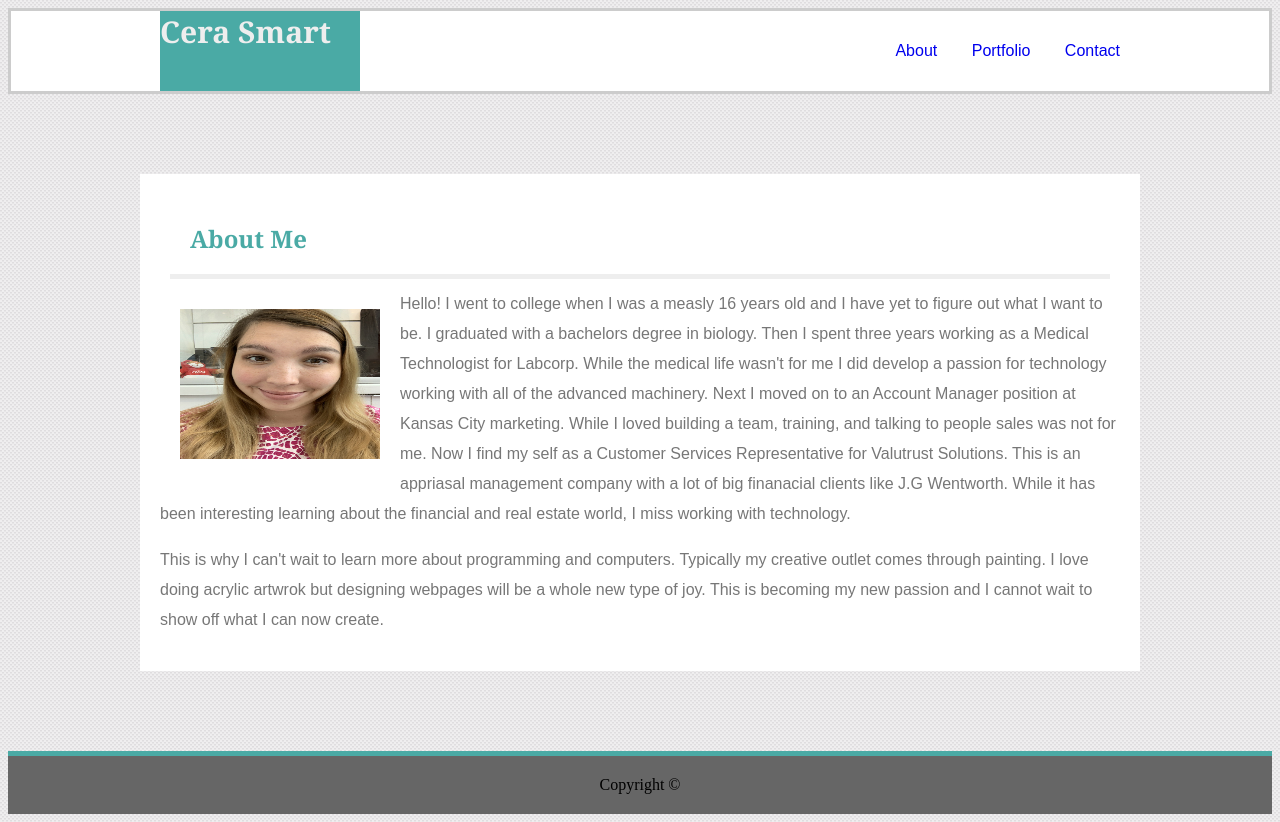
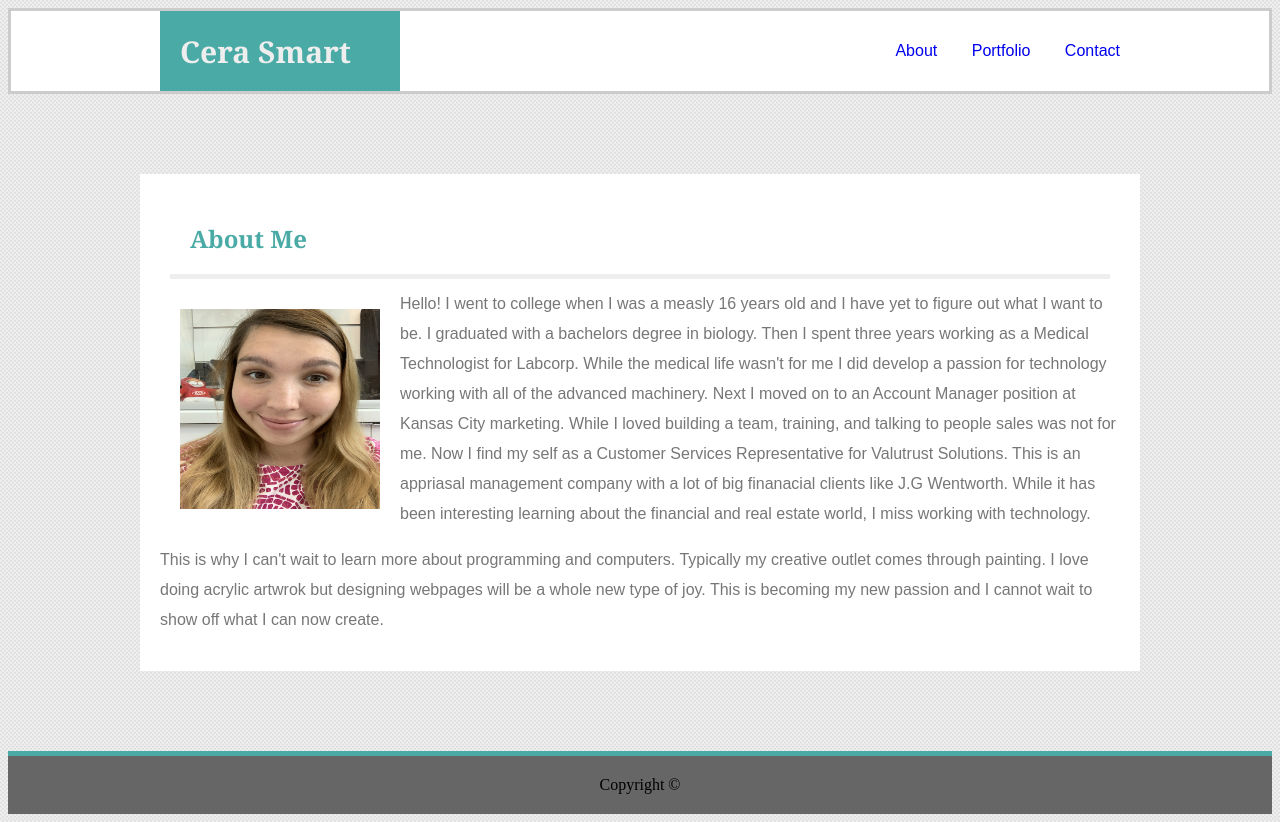
Before and after one commit to cmsmart2/Basic-Portfolio, a plain HTML site: page index.html in a window 1280 px wide. Drawn offline with Linux system fonts and the light colour scheme.

Commit message:
Fixed name header

```diff
--- a/assets/float_style.css
+++ b/assets/float_style.css
@@ -5,7 +5,7 @@ float: right;
     float: left;
 }
 #profile_pic {
-    height: 150px;
+    height: 200px;
     width: 200px;
     padding: 20px;
     float: left;
--- a/assets/style.css
+++ b/assets/style.css
@@ -36,13 +36,12 @@ h1{
     font-size: 30px;
     background-color: #4aaaa5;
     width: 200px;
-    height: 60px;
     color: #eeeeee;
     text-align: center;
     vertical-align: middle;
     font-family:'Georgia', Times, 'Times New Roman', serif;
     display: inline-flex;
-    height: 100%;
+    padding: 20px;
     margin: 0;
 
 }
```
